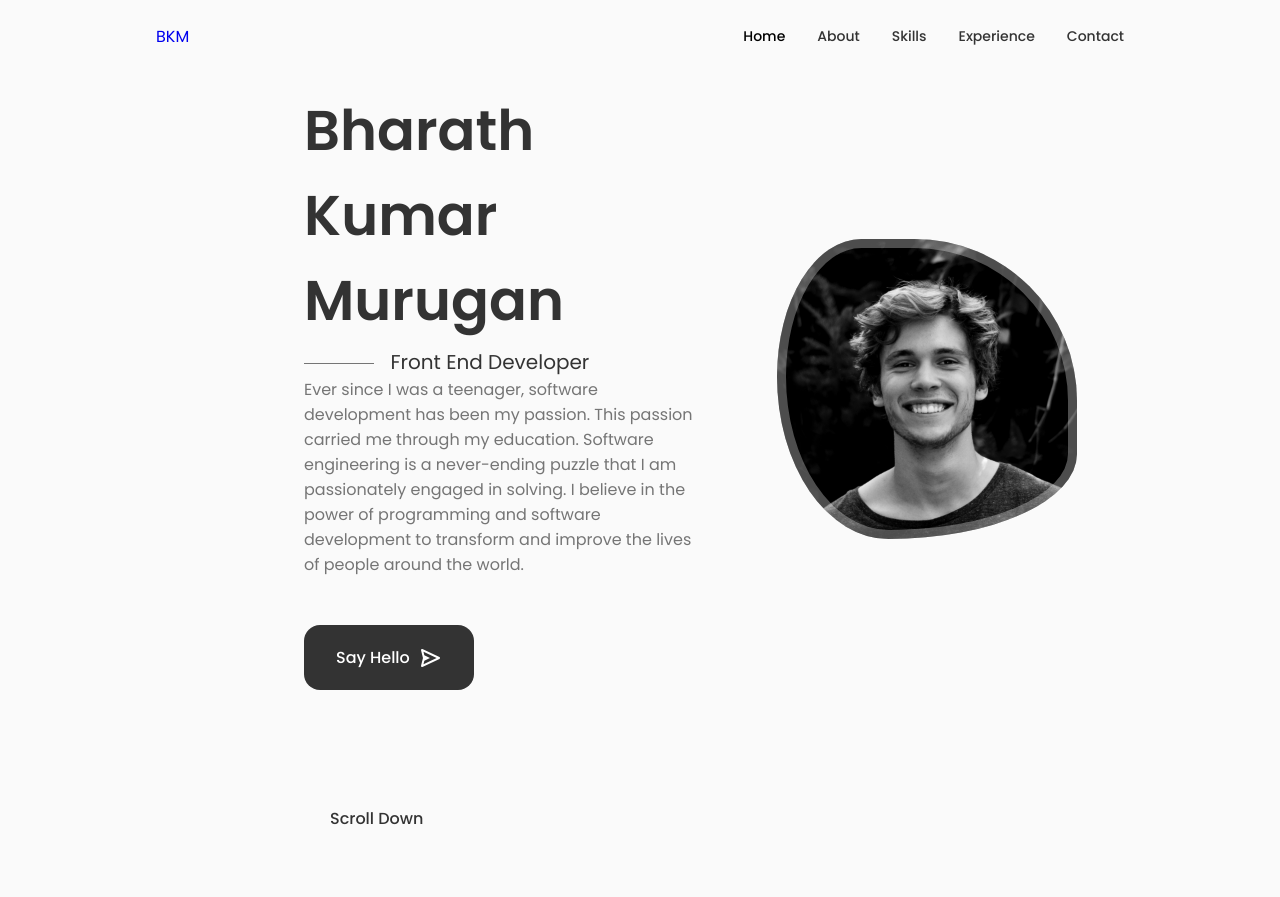
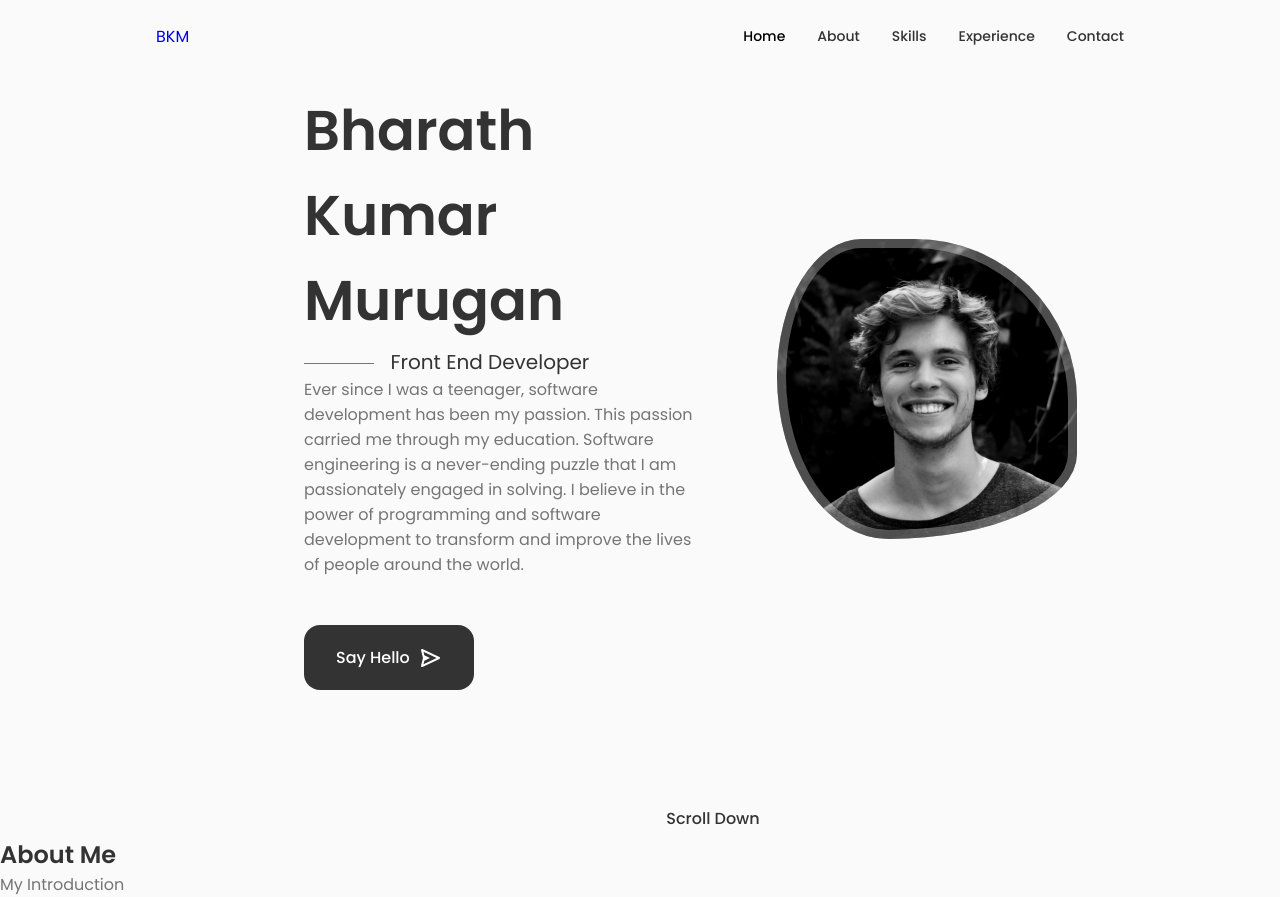
Before and after one commit to BharathKumarMurugan/personal-portfolio, a React (Vite) app: page / in a window 1280 px wide. Before the commit the page ends 837 px from the top, so only its background shows below. Built offline with nearby package versions, Linux system fonts and the light colour scheme; some icons are missing.

Commit message:
created about comp

```diff
--- a/src/App.jsx
+++ b/src/App.jsx
@@ -2,17 +2,19 @@ import "boxicons";
 import './App.css';
 import Header from './components/header/Header';
 import Home from './components/home/Home';
+import About from "./components/about/About";
 
 function App() {
 
   return (
     <>
       {/* https://www.youtube.com/watch?v=3aCoZudPEKE&list=PLd0qRSEDFQI7DgB5BKHQrryFlR02n1bK-&index=5 */}
-      {/* start at 51:56 */}
+      {/* start at 1:02:07 */}
       <Header />
 
       <main className="main">
         <Home />
+        <About />
       </main>
     </>
   )
--- /dev/null
+++ b/src/components/about/About.jsx
@@ -0,0 +1,19 @@
+import "./about.css";
+
+function About() {
+  return (
+    <section className="about section" id="about">
+        <h2 className="section__title">
+            About Me
+        </h2>
+        <span className="section__subtit">
+            My Introduction
+        </span>
+        <div className="container about__container grid">
+
+        </div>
+    </section>
+  )
+}
+
+export default About
--- a/src/components/home/home.css
+++ b/src/components/home/home.css
@@ -79,6 +79,12 @@
 
 .home__scroll {
     margin-left: 9.25rem;
+    justify-self: center;
+}
+
+.home__scroll-button {
+    cursor: default;
+    pointer-events: none;
 }
 
 .home__scroll-name {
@@ -91,6 +97,19 @@
 .home__scroll-arrow {
     font-size: 1.25rem;
     color: var(--title-color);
+    animation: scroll_down 2s ease-in-out infinite 2s;
+    opacity: 0.5;
+    transition: 0.3s;
+}
+@keyframes scroll_down {
+    0% {
+        transform: translateY(0);
+        opacity: 0.5;
+    }
+    100% {
+        transform: translateY(2rem);
+        opacity: 0;
+    }
 }
 /* responsive */
 /* For large devices */
```
Also changed, not shown: src/components/about/about.css (added).
